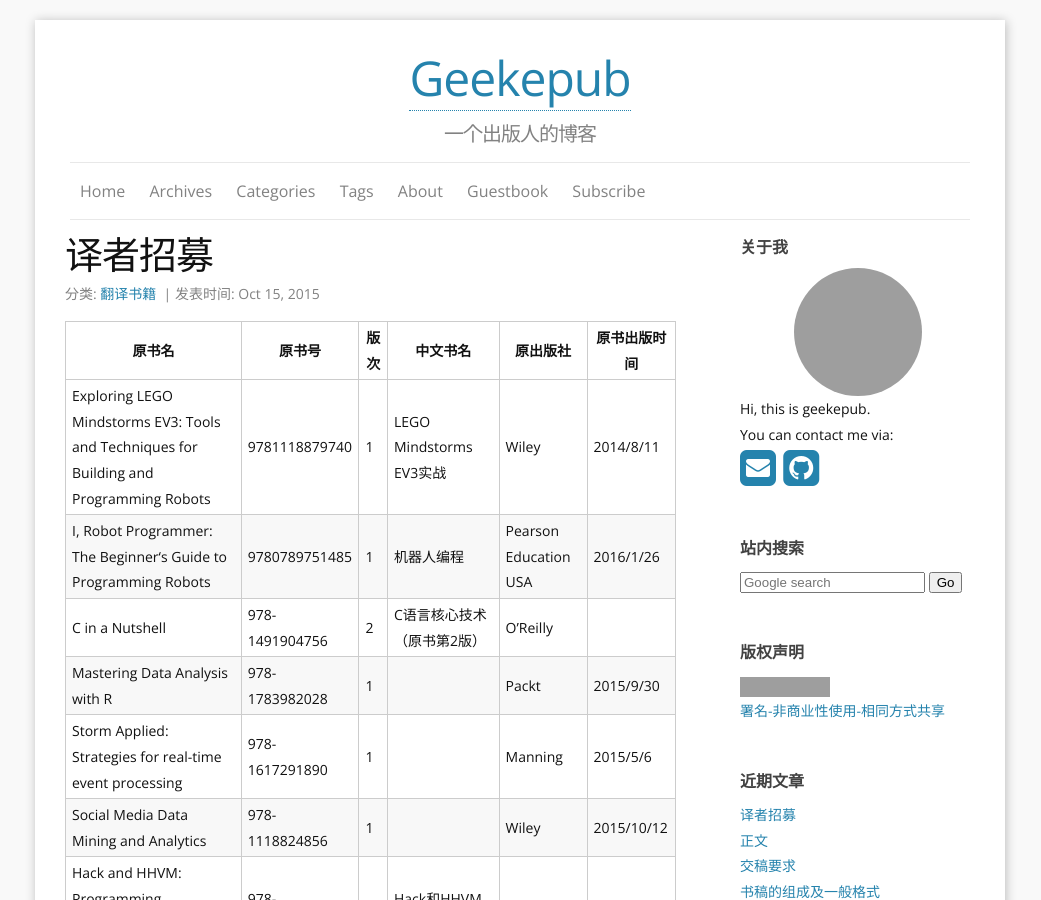
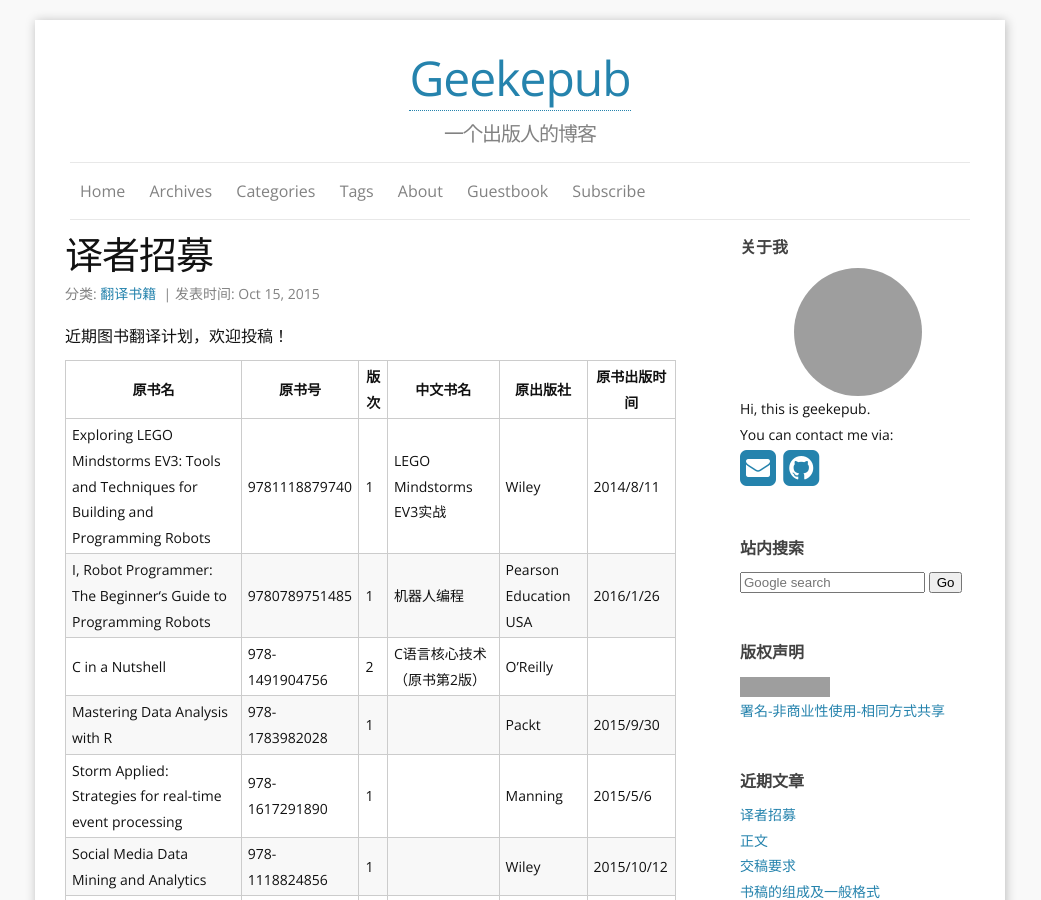
Before and after one commit to geekepub/geekepub.github.io, a Jekyll site: the page built from _posts/2015-10-15-译者招募.md, in a window 1280 px wide and 900 px high. Shown: the whole window, without its empty margins (120-1161 px from the left). Built offline with Jekyll 4.4.1, drawn with Linux system fonts in a browser that asks for light colours; nearby versions of some CDN libraries; comment, search, counter and statistics services are not loaded; grey boxes are pictures that could not be loaded.

Commit message:
Update 2015-10-15-译者招募.md

```diff
--- a/_posts/2015-10-15-译者招募.md
+++ b/_posts/2015-10-15-译者招募.md
@@ -4,6 +4,8 @@ title: 译者招募
 author: geekepub
 category: 翻译书籍
 ---
+
+近期图书翻译计划，欢迎投稿！
 
 | 原书名 | 原书号 | 版次 | 中文书名 | 原出版社 | 原书出版时间 |
 | ------ | ------ | ---- | -------- | -------- | ------------ |
```
